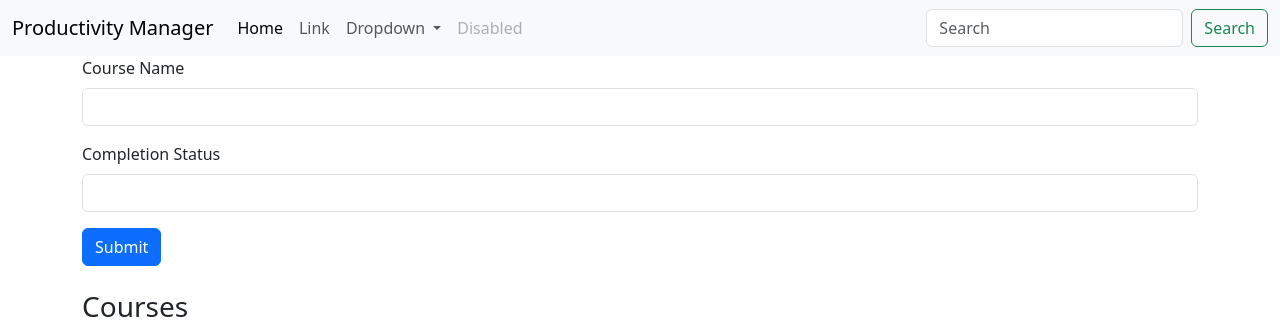
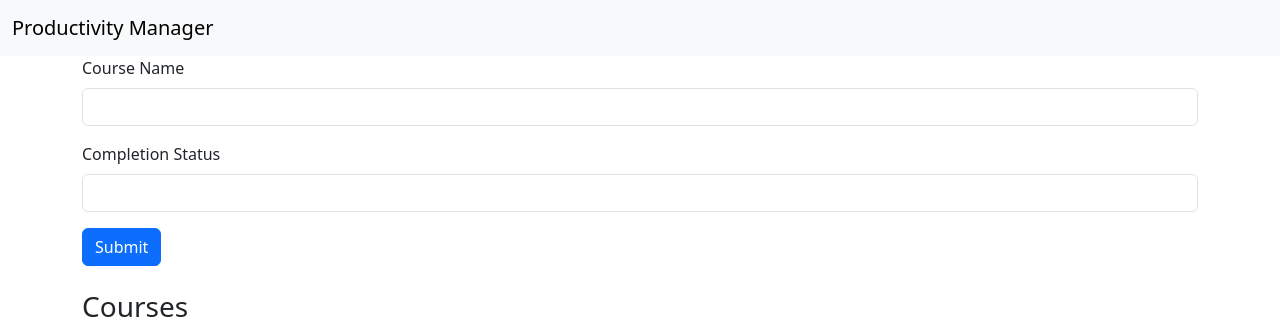
Before and after one commit to suryapsp/productivity-manager, a Flask app: page / in a window 1280 px wide. Shown: the top 332 px of the page. Run offline with Flask 3, Linux system fonts and the light colour scheme; data that the repository does not hold is empty.

Commit message:
removed useless stuff

```diff
--- a/src/templates/index.html
+++ b/src/templates/index.html
@@ -10,37 +10,6 @@
     <nav class="navbar navbar-expand-lg bg-body-tertiary">
         <div class="container-fluid">
           <a class="navbar-brand" href="/">Productivity Manager</a>
-          <button class="navbar-toggler" type="button" data-bs-toggle="collapse" data-bs-target="#navbarSupportedContent" aria-controls="navbarSupportedContent" aria-expanded="false" aria-label="Toggle navigation">
-            <span class="navbar-toggler-icon"></span>
-          </button>
-          <div class="collapse navbar-collapse" id="navbarSupportedContent">
-            <ul class="navbar-nav me-auto mb-2 mb-lg-0">
-              <li class="nav-item">
-                <a class="nav-link active" aria-current="page" href="#">Home</a>
-              </li>
-              <li class="nav-item">
-                <a class="nav-link" href="#">Link</a>
-              </li>
-              <li class="nav-item dropdown">
-                <a class="nav-link dropdown-toggle" href="#" role="button" data-bs-toggle="dropdown" aria-expanded="false">
-                  Dropdown
-                </a>
-                <ul class="dropdown-menu">
-                  <li><a class="dropdown-item" href="#">Action</a></li>
-                  <li><a class="dropdown-item" href="#">Another action</a></li>
-                  <li><hr class="dropdown-divider"></li>
-                  <li><a class="dropdown-item" href="#">Something else here</a></li>
-                </ul>
-              </li>
-              <li class="nav-item">
-                <a class="nav-link disabled">Disabled</a>
-              </li>
-            </ul>
-            <form class="d-flex" role="search">
-              <input class="form-control me-2" type="search" placeholder="Search" aria-label="Search">
-              <button class="btn btn-outline-success" type="submit">Search</button>
-            </form>
-          </div>
         </div>
       </nav>
 
@@ -52,7 +21,7 @@
             </div>
             <div class="mb-3">
               <label for="desc" class="form-label">Completion Status</label>
-              <input type="password" name="desc" class="form-control" id="desc">
+              <input type="text" name="desc" class="form-control" id="desc">
             </div>
             <button type="submit" class="btn btn-primary">Submit</button>
           </form>
```
